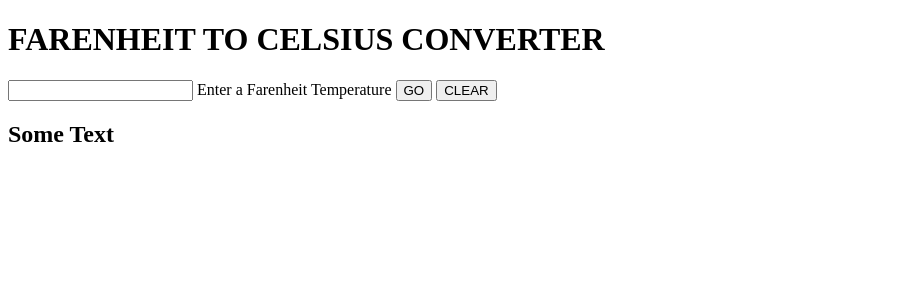
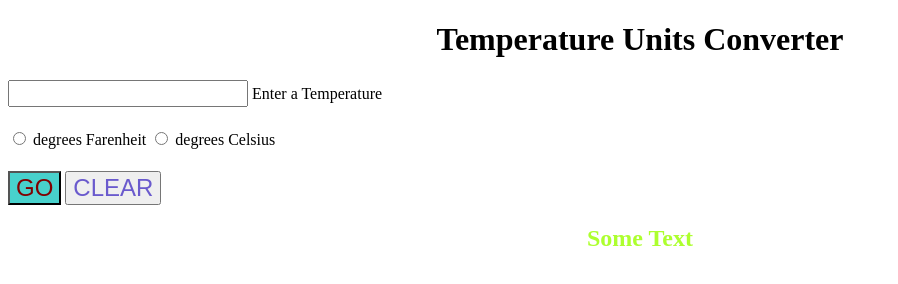
Before and after one commit to David-fds/Temperature, a plain HTML site: page index.html in a window 1280 px wide. Shown: the whole page, without its empty margins (0-898 px from the left). Drawn offline with Linux system fonts and the light colour scheme.

Commit message:
some intermediate changes

```diff
--- a/index.html
+++ b/index.html
@@ -1,13 +1,27 @@
 <!DOCTYPE html>
 <html>
     <head>
+         <link rel="stylesheet" href="style.css"/>
     </head>
 
     <body>
-        <h1>FARENHEIT TO CELSIUS CONVERTER</h1>
+        <h1>Temperature Units Converter</h1>
 
-        <input type="number" id="input1">
-             Enter a Farenheit Temperature</>
+        <label>
+          <input id="input1" type="number" >
+             Enter a Temperature</label>
+
+        <h5></h5>
+
+        <label for="farenheit">
+          <input id="farenheit" type="radio" name="far-cel">
+          degrees Farenheit </label>
+
+        <label for="celsius">
+          <input id="celsius" type="radio" name="far-cel">
+               degrees Celsius </label>
+
+        <h5></h5>
 
         <button id="input2" onclick=convert()>
              GO </button>
@@ -15,7 +29,11 @@
         <button id="input3" onclick=wipe()>
              CLEAR </button>
 
+
+
         <h2 id="c1">Some Text</h2>
+
+
 
         <script type="text/javascript" src="script.js"></script>
    </body>
--- a/style.css
+++ b/style.css
@@ -0,0 +1,25 @@
+h1 {
+    text-align: center;
+}
+
+#input1 {
+    font-size: large;
+    color: hotpink;
+}
+
+#input2 {
+    font-size: x-large;
+    color: maroon;
+    text-align: center;
+    background-color: mediumturquoise;
+}
+
+#input3 {
+    font-size: x-large;
+    color: slateblue;
+}
+
+#c1 {
+    text-align: center;
+    color: greenyellow;
+}
```
Also changed, not shown: 1 other file.
